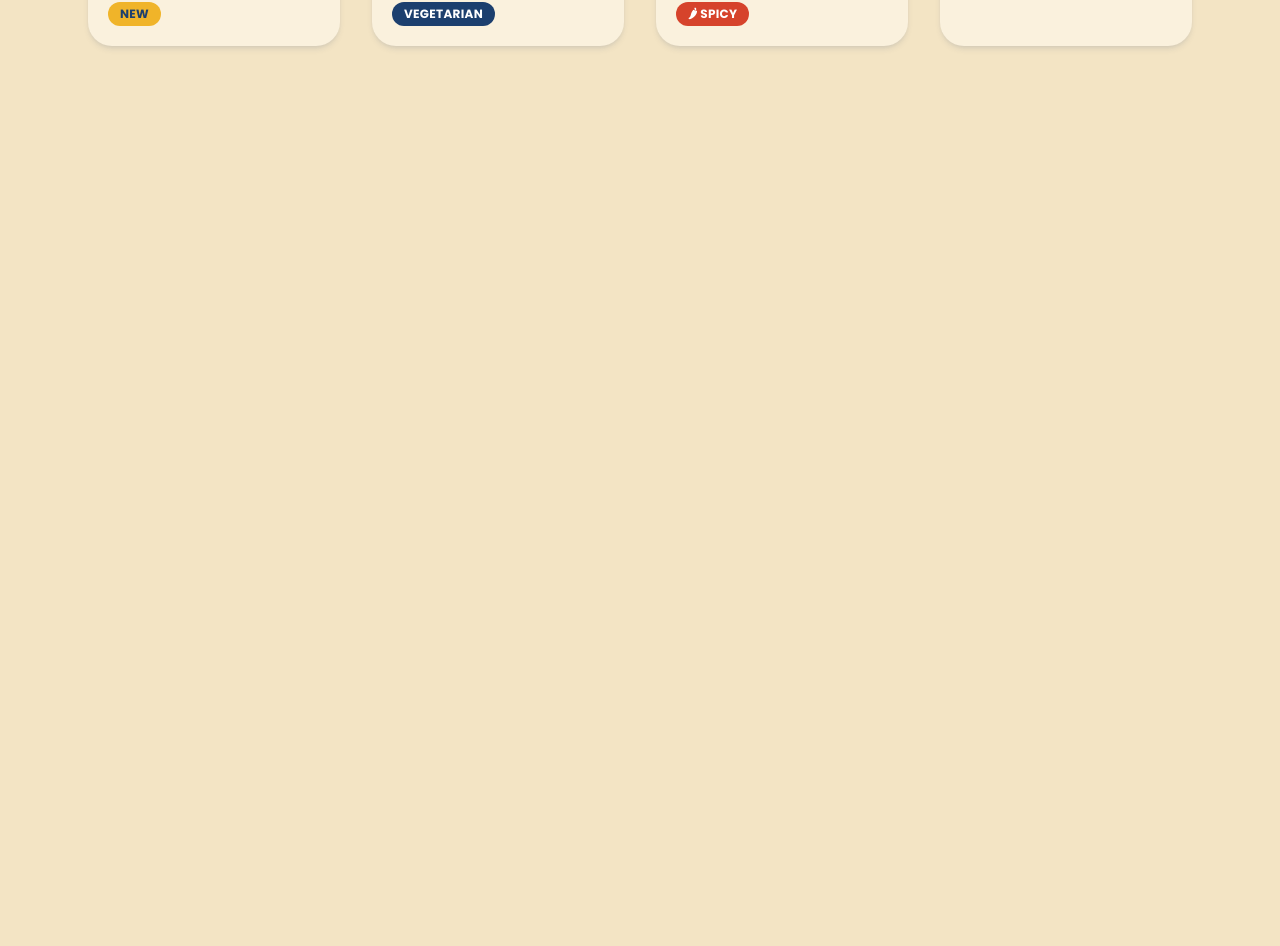
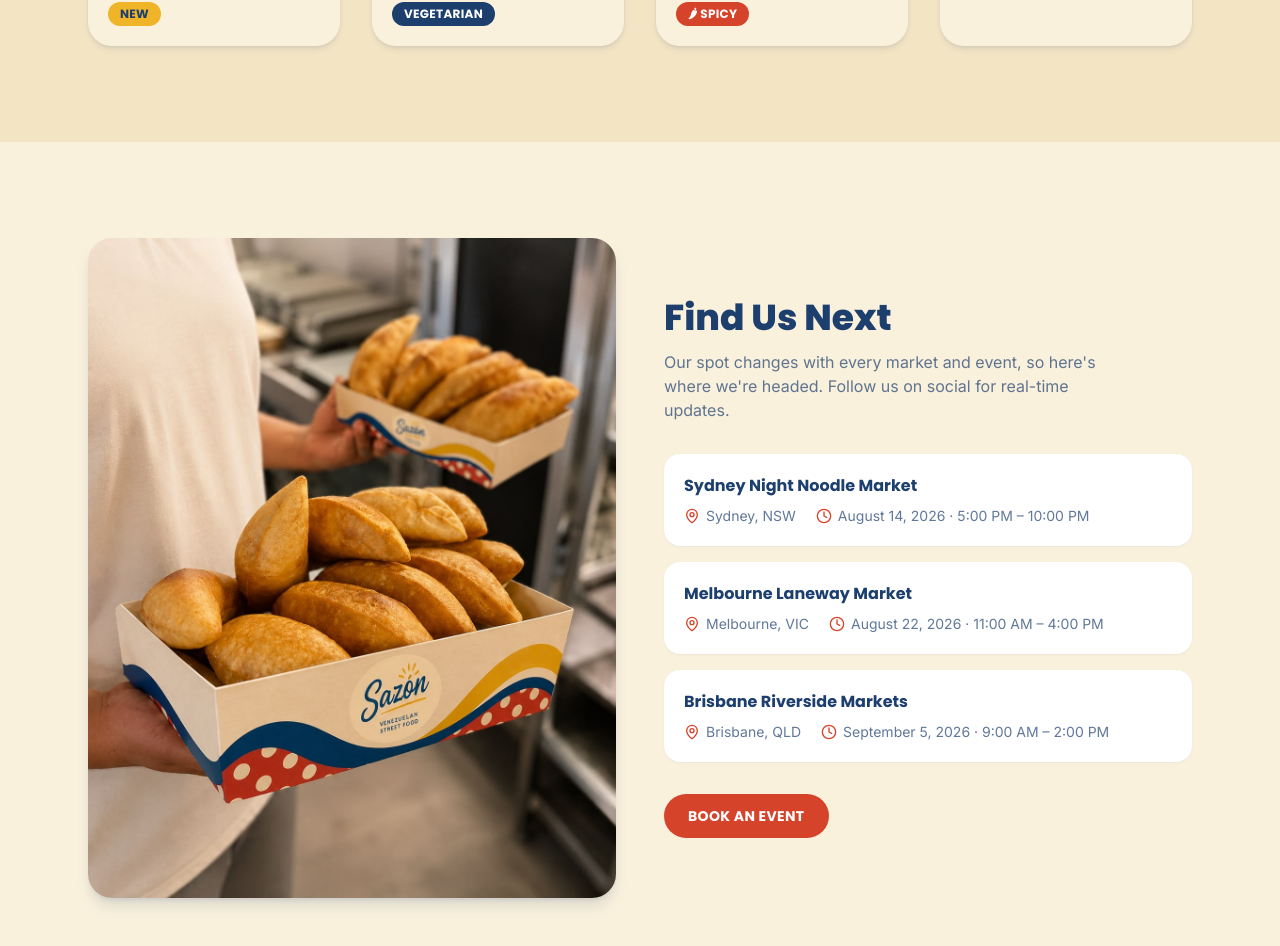
Before and after one commit to VasquezCodes/sazonWeb, a Next.js app: page / in a window 1280 px wide. Shown: the part 1358-2304 px from the top of the page. Before the commit the page ends 1500 px from the top, so only its background shows below. Built offline with nearby package versions, Linux system fonts and the light colour scheme.

Commit message:
Armar sección Dónde encontrarnos con próximos eventos
Reusa el label "Book an Event" del CTA del Hero para mantener una sola
etiqueta por intención (agendar Sazón para un evento) en vez de
inventar una tercera frase distinta.

```diff
--- a/src/app/page.tsx
+++ b/src/app/page.tsx
@@ -1,6 +1,7 @@
 import { Header } from "@/components/layout/Header";
 import { Hero } from "@/components/sections/Hero";
 import { Menu } from "@/components/sections/Menu";
+import { Locations } from "@/components/sections/Locations";
 
 export default function Home() {
   return (
@@ -9,6 +10,7 @@ export default function Home() {
       <main className="flex-1">
         <Hero />
         <Menu />
+        <Locations />
       </main>
     </>
   );
--- /dev/null
+++ b/src/components/sections/Locations.tsx
@@ -0,0 +1,60 @@
+import Image from "next/image";
+import { MapPin, Clock } from "lucide-react";
+import { upcomingEvents } from "@/lib/events";
+import { Button } from "@/components/ui/Button";
+
+export function Locations() {
+  return (
+    <section id="locations" className="bg-cream-soft py-20 sm:py-24">
+      <div className="mx-auto grid max-w-6xl gap-12 px-6 md:grid-cols-2 md:items-center">
+        <div className="relative aspect-[4/5] w-full overflow-hidden rounded-3xl shadow-lg shadow-navy/15">
+          <Image
+            src="/images/5.jpeg"
+            alt="Sazón empanadas ready to serve at a market stop"
+            fill
+            sizes="(min-width: 768px) 500px, 90vw"
+            className="object-cover"
+          />
+        </div>
+
+        <div>
+          <h2 className="font-heading text-3xl font-extrabold text-navy sm:text-4xl">
+            Find Us Next
+          </h2>
+          <p className="mt-3 max-w-md text-navy/70">
+            Our spot changes with every market and event, so here&apos;s
+            where we&apos;re headed. Follow us on social for real-time
+            updates.
+          </p>
+
+          <ul className="mt-8 space-y-4">
+            {upcomingEvents.map((event) => (
+              <li
+                key={event.slug}
+                className="rounded-2xl bg-white p-5 shadow-sm shadow-navy/5 transition-all duration-300 ease-out hover:-translate-y-1 hover:shadow-md hover:shadow-navy/10"
+              >
+                <p className="font-heading font-bold text-navy">
+                  {event.title}
+                </p>
+                <div className="mt-2 flex flex-wrap gap-x-5 gap-y-1.5 text-sm text-navy/70">
+                  <span className="flex items-center gap-1.5">
+                    <MapPin size={16} className="shrink-0 text-red" />
+                    {event.city}
+                  </span>
+                  <span className="flex items-center gap-1.5">
+                    <Clock size={16} className="shrink-0 text-red" />
+                    {event.date} · {event.time}
+                  </span>
+                </div>
+              </li>
+            ))}
+          </ul>
+
+          <Button href="#contact" variant="primary" className="mt-8">
+            Book an Event
+          </Button>
+        </div>
+      </div>
+    </section>
+  );
+}
```
